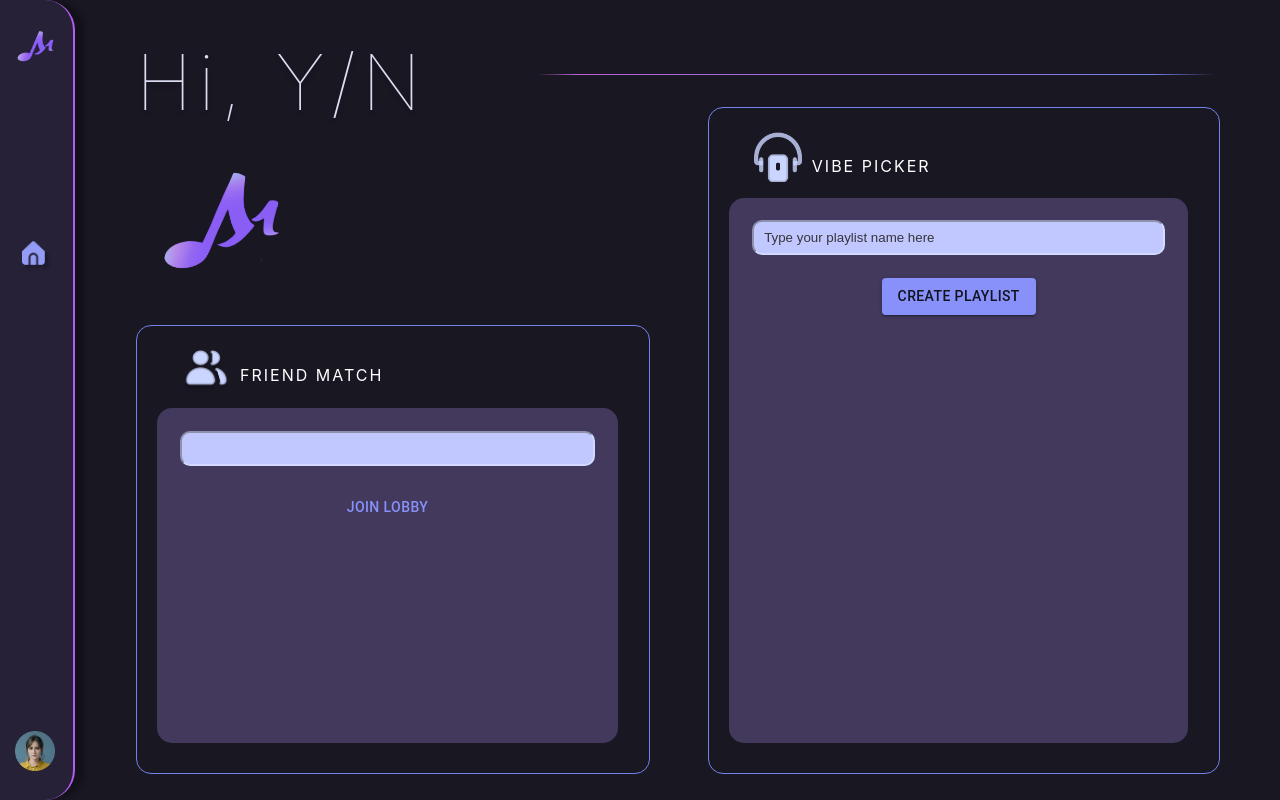
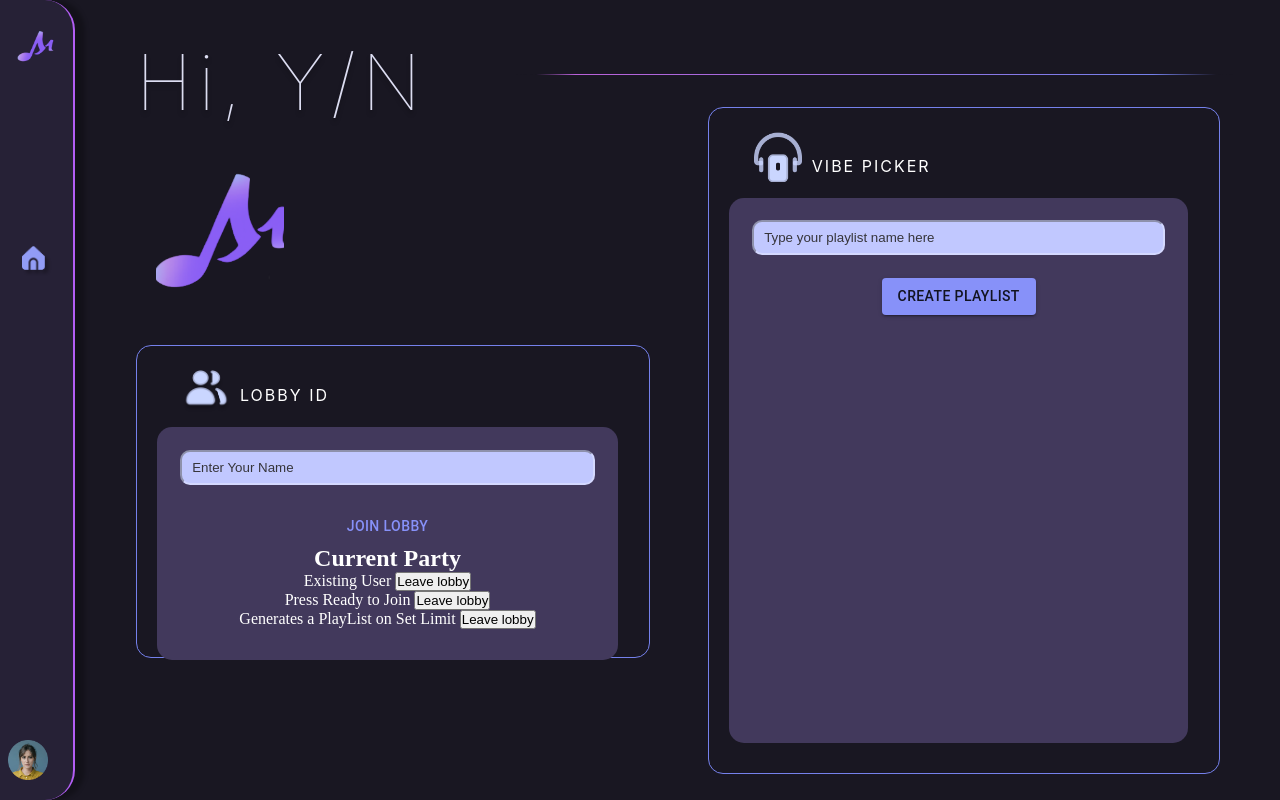
Before and after one commit to microlchen/ui, a Next.js app: page /dashboard in a window 1280 px wide. Built offline with nearby package versions, Linux system fonts and the light colour scheme.

Commit message:
logoutdeletelobby

```diff
--- /dev/null
+++ b/src/components/_avatarmenu.js
@@ -0,0 +1,23 @@
+import { Alert } from '@mui/material';
+import React from 'react';
+import MainButton from './_generalbutton';
+
+function Menua() {
+
+    const logout = () => {
+        alert("This will log you out, not integrated yet")
+    };
+
+    const deleteuser = () => {
+        alert("This will delete all tracklist, not integrated yet")
+    };
+
+    return (
+        <nav>
+            <MainButton name="Log Out" function1={logout}/>
+            <MainButton name="Delete User Data" function1={deleteuser}/>
+        </nav>
+    );
+}
+
+export default Menua;
--- a/src/components/_generalbutton.js
+++ b/src/components/_generalbutton.js
@@ -3,16 +3,17 @@ import {
     Button,
 } from "@mui/material";
 
-const Logout = ({ props, function1 }) => {
+
+const MainButton = (props) => {
 
 
     return(
-        <Button variant="text" onClick={function1}>
-            <span className={styles.buttontext}>{props}</span>
+        <Button variant="text" onClick={props.function1}>
+            <span className={styles.buttontext}>{props.name}</span>
         </Button>
     );
 }
-export default Logout;
+export default MainButton;
 
 //HONESTLY THIS COULD BE ANY GENERAL BUTTON
 
--- /dev/null
+++ b/src/components/_lobbytesting.js
@@ -0,0 +1,66 @@
+import React, { useState } from 'react';
+import styles from '@/styles/Home.module.css'
+import {
+  Button,
+  Drawer,
+} from "@mui/material";
+import MainButton from './_generalbutton';
+
+function Lobby2() {
+  const [users, setUsers] = useState([
+    { id: 1, name: 'Existing User' },
+    { id: 2, name: 'Press Ready to Join' },
+    { id: 3, name: 'Generates a PlayList on Set Limit' },
+  ]);
+
+  const addUser = (newUser) => {
+    setUsers([...users, newUser]);
+  };
+
+  const removeUser = (userId) => {
+    setUsers(users.filter((user) => user.id !== userId));
+  };
+
+  const handleSubmit = (event) => {
+    event.preventDefault();
+    const newName = event.target.name.value;
+    const newId = users.length + 1;
+    const newUser = { id: newId, name: newName };
+    addUser(newUser);
+    event.target.reset();
+  };
+
+  const lobbyID = "LOBBY ID"
+
+  const friend = "/dashboard/friend.png";
+  return (
+    <div>
+
+      <div className={styles.halfsize} >
+        <div className={styles.title}>
+          <img className={styles.functionicon} src={friend} />
+          <div className={styles.friendmatch}>{lobbyID}</div>
+        </div>
+
+        <div className={styles.innerfilebox}>
+        <form onSubmit={handleSubmit}>
+          <input className={styles.textfield} type="text" name="name" required placeholder="Enter Your Name"/>
+          <Button type="submit">Join Lobby</Button>
+          <h2>Current Party</h2>
+          <ul>
+            {users.map((user) => (
+              <div key={user.id}>
+                {/* NEED TO ADD STYLES */}
+                {user.name} <button onClick={() => removeUser(user.id)}>Leave lobby</button>
+              </div>
+            ))}
+          </ul>
+          </form>
+        </div>
+
+      </div>
+    </div>
+
+  );
+}
+export default Lobby2;
--- a/src/pages/dashboard.jsx
+++ b/src/pages/dashboard.jsx
@@ -11,6 +11,8 @@ import FullCanvasButton from "@/components/_deleteuserdata";
 import PlaylistSidebar from "@/components/_generatelistbar";
 import TrackList from "@/components/_scrolltracklist";
 import Spinner from "@/components/_loadingscreen";
+import Menua from "@/components/_avatarmenu";
+import Lobby2 from "@/components/_lobbytesting";
 
 export default function Dashboard() {
     const untitledArtwork = "/landing/logo.png";
@@ -30,7 +32,13 @@ export default function Dashboard() {
 
     const deleteuser = () => {
         console.log("add these later")
-      };
+    };
+
+    const [showMenu, setShowMenu] = useState(false);
+
+    function handleClick() {
+      setShowMenu(!showMenu);
+    }
 
     return (
         <div className={styles.all}>
@@ -38,59 +46,32 @@ export default function Dashboard() {
                 <div className={styles.menu}>
                     <img className={styles.untitledartworkdash1} src={untitledArtwork} />
                     <img className={styles.untitledartworkdash2} src={home} />
-                    <img className={styles.untitledartworkdash3} src={avatar} />
+                    <div>
+                    <img onClick={handleClick} className={styles.untitledartworkdash3} src={avatar} />
+                    {showMenu && <Menua />}
+                    </div>
 
                 </div>
                 <div className={styles.dashboardbox}>
                     <div className={styles.innerbox}>
                         <div className={styles.landingdash}>Hi, Y/N</div>
                         <img className={styles.image} src={untitledArtwork} />
-                        <div className={styles.halfsize} >
-                            <div className={styles.title}>
-                                <img className={styles.functionicon} src={friend} />
-                                <div className={styles.friendmatch}>FRIEND MATCH</div>
-                            </div>
-                            <div className={styles.innerfilebox}>
-                            <input className={styles.textfield} type="text" id="lobby" name="lobby"></input>
-                                    <Button onClick={openLobby} for="lobby">Join Lobby</Button>
-                                    <Drawer
-                                        anchor="right"
-                                        open={Boolean(anchorLobby)}
-                                        onClose={closeLobby}
-                                        sx={{color:"background"}}
-                                        // PaperProps={{
-                                        //     sx: {
-                                        //         marginTop: '100px',
-                                        //         backgroundColor: 'transparent',
-                                        //         color: 'white',
-                                        //         flexGrow: 1,
-                                        //         width: '100%',
-                                        //         opacity: 1,
-                                        //     },
-                                        //     styles: {
-
-                                        //     }
-                                        // }}
-                                    >
-                                        < Spinner/>
-                                    </Drawer>
-                            </div>
-                        </div>
+                        <Lobby2/>
                     </div>
                     <div className={styles.innerbox2}>
                         <img className={styles.vectordash} src={vector} />
                         <div className={styles.halfsize2} >
                             <div className={styles.title}>
                                 <img className={styles.functionicon} src={vibepicker} />
-                                <div className={styles.friendmatch} style={{marginTop:"10%"}}>VIBE PICKER&nbsp;&nbsp;
+                                <div className={styles.friendmatch} style={{ marginTop: "10%" }}>VIBE PICKER&nbsp;&nbsp;
 
                                 </div>
 
                             </div>
                             <div className={styles.innerfilebox2}>
 
-                            <input className={styles.textfield}  type="text" id="playlist" name="playlist" placeholder="Type your playlist name here"></input>
-                            <Button for="playlist" variant="contained">Create playlist</Button>
+                                <input className={styles.textfield} type="text" id="playlist" name="playlist" placeholder="Type your playlist name here"></input>
+                                <Button for="playlist" variant="contained">Create playlist</Button>
                             </div>
                         </div>
                     </div>
```
